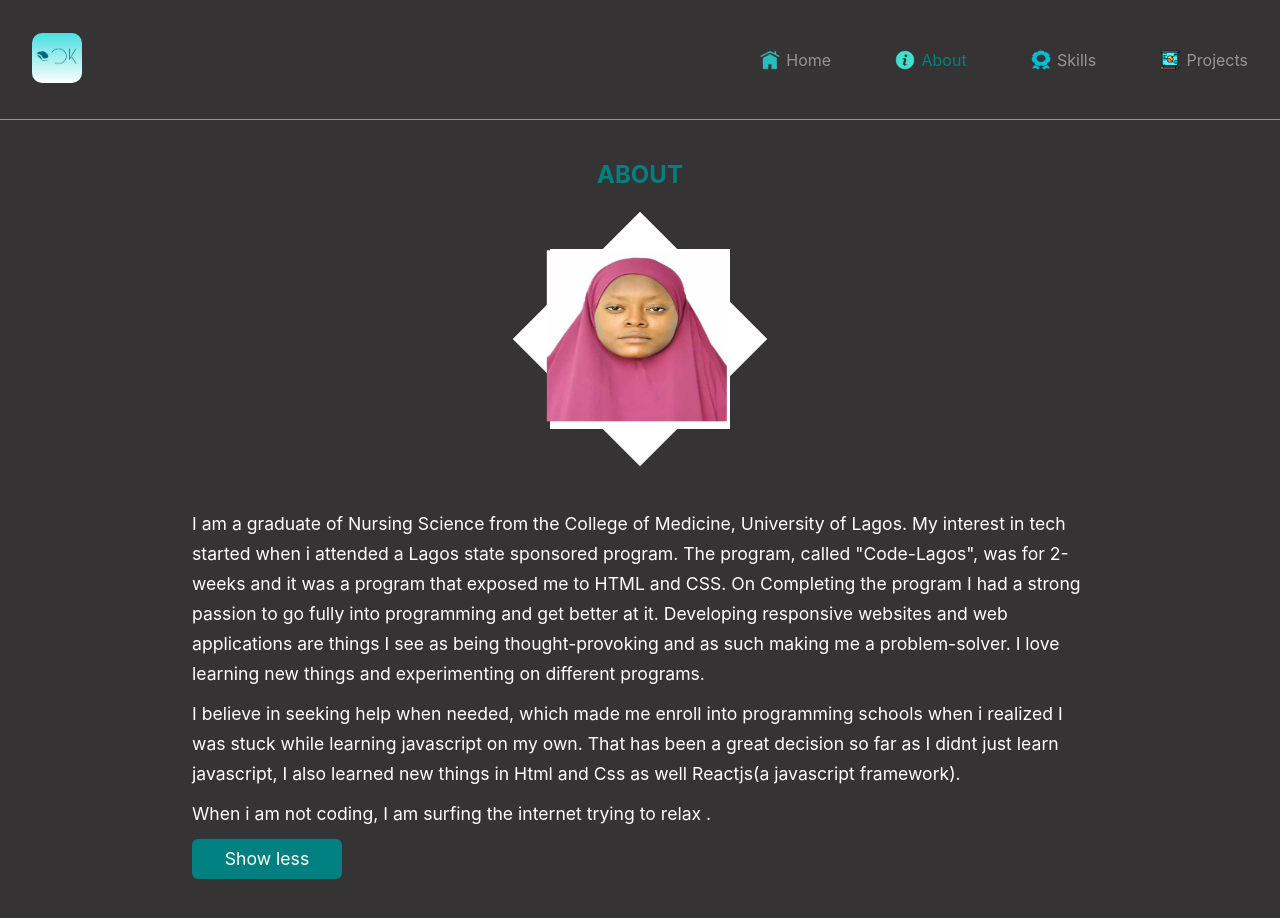
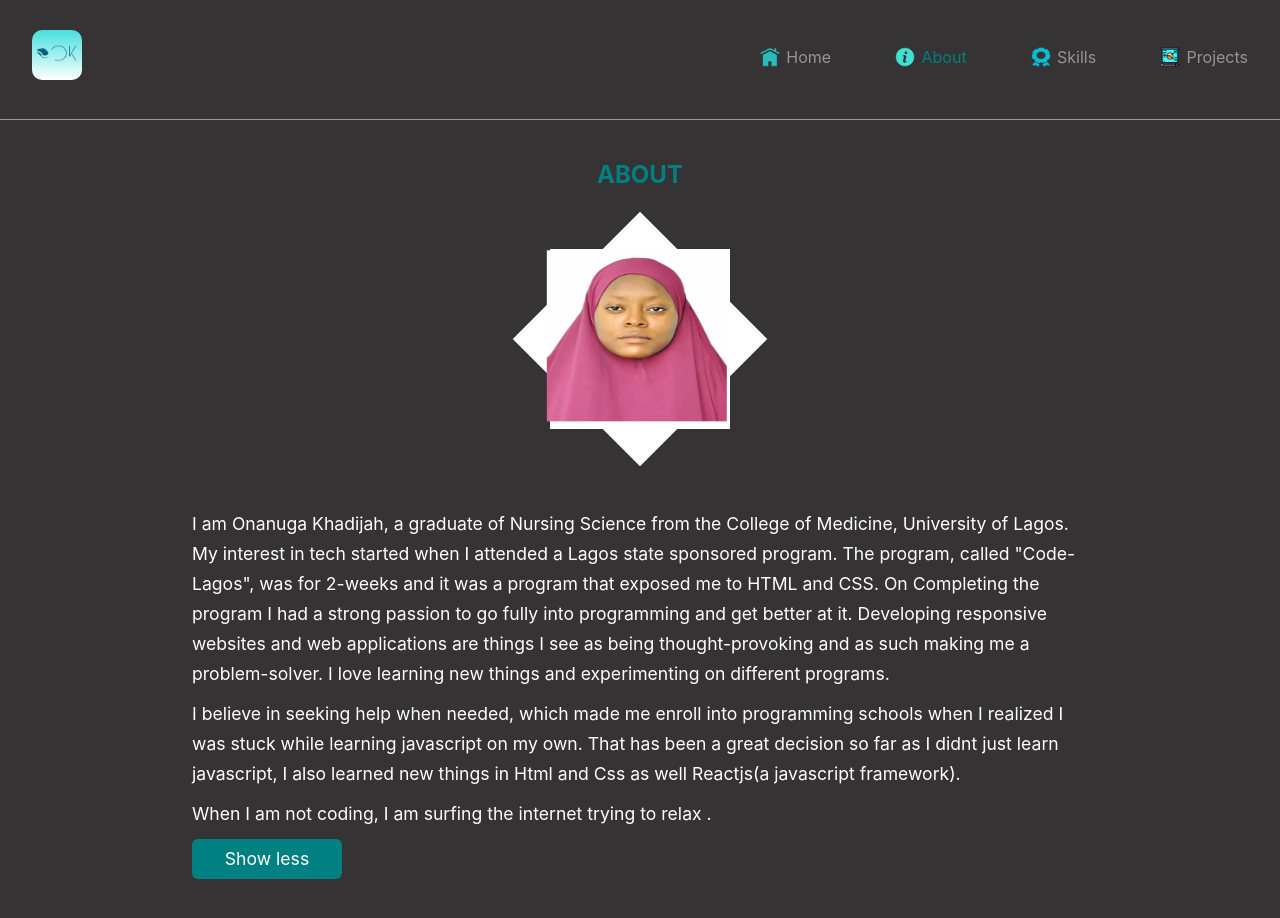
Before and after one commit to profnike/reactportfolio, a React (Create React App) app: page /About in a window 1280 px wide. Both pictures are taken after a click on the element "Read More". Shown: the top 918 px of the page. Built offline with nearby package versions, Linux system fonts and the light colour scheme.

Commit message:
further corrections and adjustment

```diff
--- a/src/Pages/About/About.css
+++ b/src/Pages/About/About.css
@@ -161,15 +161,10 @@
     height: 100%;
 }
 .remain-button p:hover{
-    /* transition:all 0.3s  ease-in-out;
-    transform: skewY(20deg);
-    background-color: teal;
-    color: green;
 
-    height: 100%; */
     transition:all 0.3s  ease-in-out;
     border: 1px solid black;
-    background-color: cadetblue;
+
 }
 .remain-button p{
     margin: 0;
@@ -178,9 +173,16 @@
 .remain-button p
  .slide-design:hover{
     transition: 0.3s ease-in-out;
-    background-color: yellow;
+
    z-index: 1000;
     color: green;
     width: 90%;
     height: 100%;
 }
+@media screen and (max-width:900px) {
+
+
+.about-text{
+    width: 80%;
+}
+}
--- a/src/Pages/About/About.js
+++ b/src/Pages/About/About.js
@@ -28,8 +28,8 @@ function About (){
 
         </div>
         <div className="about-text">
-       <p className="div-parag"> I am a graduate of Nursing Science from the College of Medicine, University of Lagos.
-        My interest in tech started when i attended a  Lagos state sponsored program.
+       <p className="div-parag"> I am Onanuga Khadijah, a graduate of Nursing Science from the College of Medicine, University of Lagos.
+        My interest in tech started when I attended a  Lagos state sponsored program.
         The program, called "Code-Lagos", was for 2-weeks and it was  a program that exposed me
         to HTML and CSS. On Completing the program I had a strong passion to go fully into programming and
          get better at it.
@@ -45,10 +45,10 @@ function About (){
 
             </div>
         <div className="remaining-parag" style={parag}>
-        <p className="div-parag">I believe in seeking help when needed, which made me enroll into programming schools when i realized
+        <p className="div-parag">I believe in seeking help when needed, which made me enroll into programming schools when I realized
             I was stuck while learning javascript on my own. That has been a great decision so far  as I didnt just  learn javascript,
-             I also learned new things in Html and Css as well  Reactjs(a javascript framework).   </p>
-             <p className="div-parag"> When i am not coding, I am surfing the internet trying to relax . </p>
+             I also learned new things in Html and Css as well  Reactjs(a javascript framework).    </p>
+             <p className="div-parag"> When I am not coding, I am surfing the internet trying to relax . </p>
              </div>
             < div className="remain-button" style={less} onClick={(()=>{setParag({display:"none"});setShow({display:"flex",backgroundColor:"teal",width:"150px"});setLess({display:"none"})})}>
                 <p>Show less</p>
--- a/src/component/Navbar/Navbar.css
+++ b/src/component/Navbar/Navbar.css
@@ -9,8 +9,8 @@
    margin: 0rem auto;
    background-color: rgb(53, 51, 51);
    height: 100%;
-
-
+   padding-bottom: 10px;
+   padding-top: 5px;
 
 }
 .navheader{
@@ -23,6 +23,7 @@
     border-bottom: 1px solid rgb(151, 148, 148);
    height: 15vh;
    z-index: 10000;
+
 
 }
 .link{
@@ -123,11 +124,13 @@
     }
     .midnavbar-mobile {
         display:inline-block;
-        margin: 2rem auto;
-      /* padding-top: 1rem; */
+        margin: 0rem auto;
+        padding-top: 1rem;
         background-color: rgb(53, 51, 51);
         width: 100%;
         z-index: 1000000;
+
+        border-top: 1px solid rgb(151, 148, 148);
        /* background-color: red; */
         /* transition: all 10s linear; */
 
@@ -137,7 +140,7 @@
         align-items: center;
         justify-content: flex-start;
 
-       width: 40%;
+       width: 50%;
        margin: 0 auto;
     }
     .midnavbar-mobile li img{
@@ -191,11 +194,12 @@
     .barandcross{
         display: flex ;
         justify-content: space-around;
+        width: 30px;
+        height: auto;
+
+    }
 
 
-       width: 30px;
-
-    }
     .option:hover{
         transform: scale(0.9) ;
     }
```
